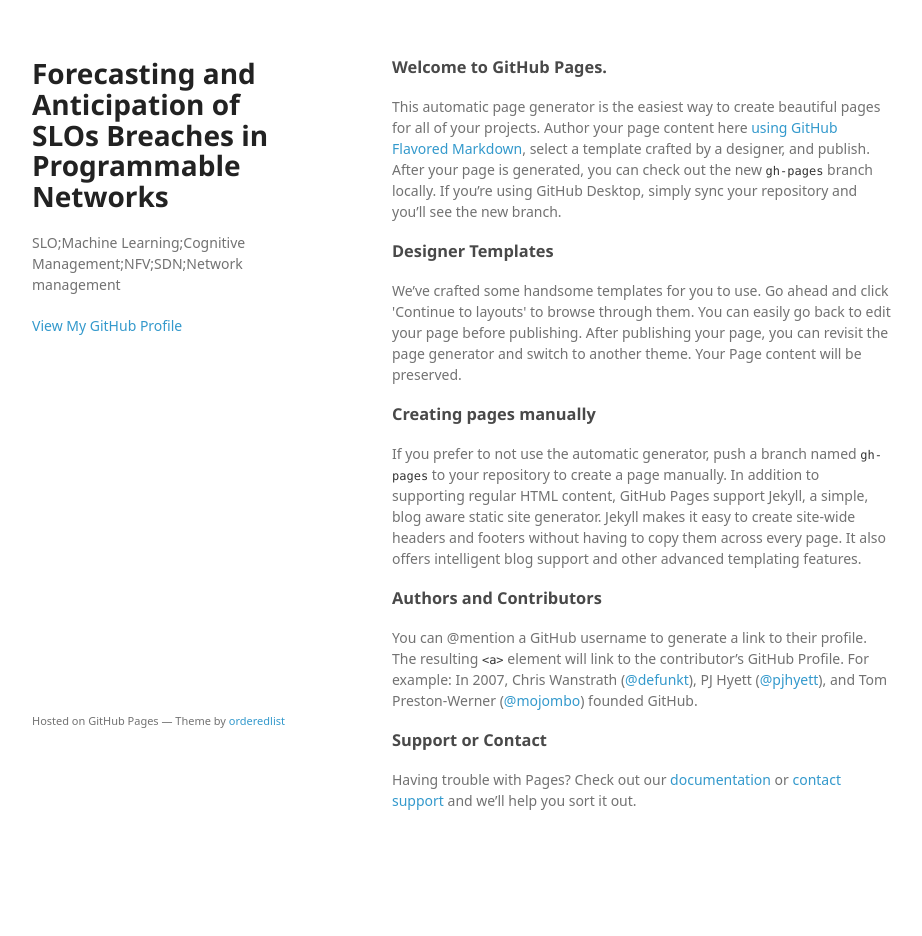
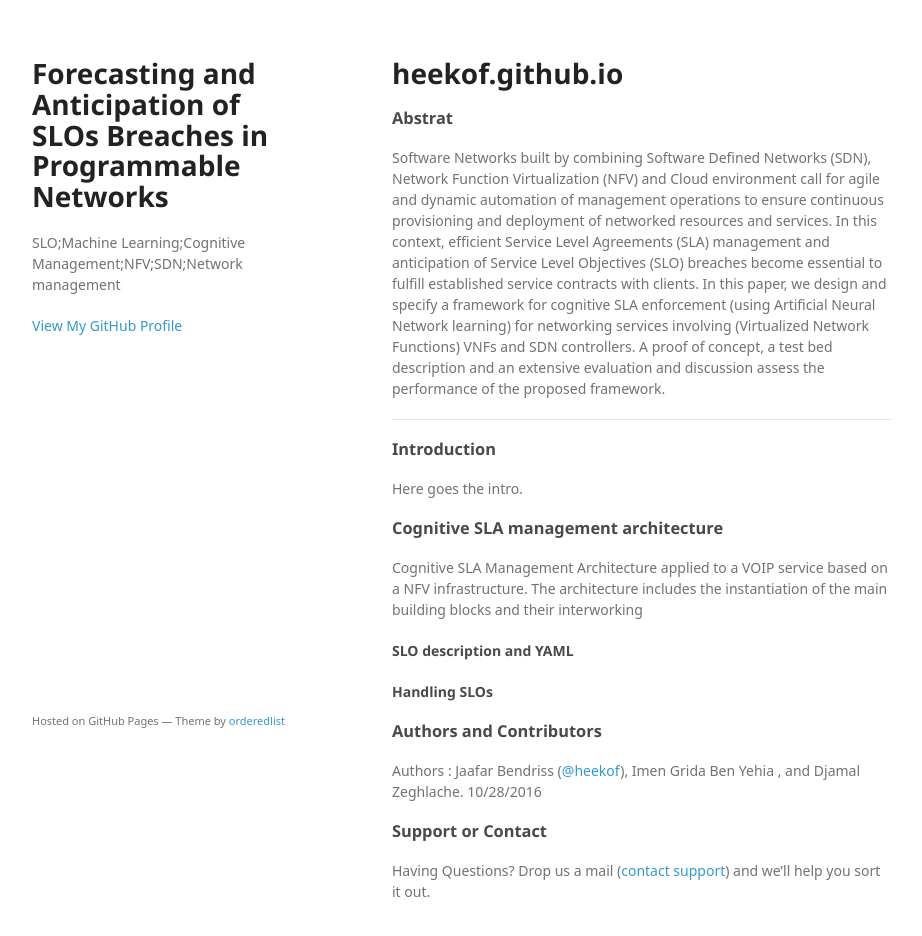
Before and after one commit to heekof/heekof.github.io, a plain HTML site: page index.html in a window 1280 px wide. Shown: the whole page, without its empty margins (178-1100 px from the left). Before the commit the page ends 881 px from the top, so only its background shows below. Drawn offline with Linux system fonts and the light colour scheme; a web font is replaced by a local one.

Commit message:
Replace master branch with page content via GitHub

```diff
--- a/index.html
+++ b/index.html
@@ -23,30 +23,41 @@
 
       </header>
       <section>
-        <h3>
-<a id="welcome-to-github-pages" class="anchor" href="#welcome-to-github-pages" aria-hidden="true"><span aria-hidden="true" class="octicon octicon-link"></span></a>Welcome to GitHub Pages.</h3>
-
-<p>This automatic page generator is the easiest way to create beautiful pages for all of your projects. Author your page content here <a href="https://guides.github.com/features/mastering-markdown/">using GitHub Flavored Markdown</a>, select a template crafted by a designer, and publish. After your page is generated, you can check out the new <code>gh-pages</code> branch locally. If you’re using GitHub Desktop, simply sync your repository and you’ll see the new branch.</p>
+        <h1>
+<a id="heekofgithubio" class="anchor" href="#heekofgithubio" aria-hidden="true"><span aria-hidden="true" class="octicon octicon-link"></span></a>heekof.github.io</h1>
 
 <h3>
-<a id="designer-templates" class="anchor" href="#designer-templates" aria-hidden="true"><span aria-hidden="true" class="octicon octicon-link"></span></a>Designer Templates</h3>
+<a id="abstrat" class="anchor" href="#abstrat" aria-hidden="true"><span aria-hidden="true" class="octicon octicon-link"></span></a>Abstrat</h3>
 
-<p>We’ve crafted some handsome templates for you to use. Go ahead and click 'Continue to layouts' to browse through them. You can easily go back to edit your page before publishing. After publishing your page, you can revisit the page generator and switch to another theme. Your Page content will be preserved.</p>
+<p>Software Networks built by combining Software Defined Networks (SDN), Network Function Virtualization (NFV) and Cloud environment call for agile and dynamic automation of management operations to ensure continuous provisioning and deployment of networked resources and services. In this context, efficient Service Level Agreements (SLA) management and anticipation of Service Level Objectives (SLO) breaches become essential to fulfill established service contracts with clients. In this paper, we design and specify a framework for cognitive SLA enforcement (using Artificial Neural Network learning) for networking services involving (Virtualized Network Functions) VNFs and SDN controllers. A proof of concept, a test bed description and an extensive evaluation and discussion assess the performance of the proposed framework.</p>
+
+<hr>
 
 <h3>
-<a id="creating-pages-manually" class="anchor" href="#creating-pages-manually" aria-hidden="true"><span aria-hidden="true" class="octicon octicon-link"></span></a>Creating pages manually</h3>
+<a id="introduction" class="anchor" href="#introduction" aria-hidden="true"><span aria-hidden="true" class="octicon octicon-link"></span></a>Introduction</h3>
 
-<p>If you prefer to not use the automatic generator, push a branch named <code>gh-pages</code> to your repository to create a page manually. In addition to supporting regular HTML content, GitHub Pages support Jekyll, a simple, blog aware static site generator. Jekyll makes it easy to create site-wide headers and footers without having to copy them across every page. It also offers intelligent blog support and other advanced templating features.</p>
+<p>Here goes the intro.</p>
+
+<h3>
+<a id="cognitive-sla-management-architecture" class="anchor" href="#cognitive-sla-management-architecture" aria-hidden="true"><span aria-hidden="true" class="octicon octicon-link"></span></a>Cognitive SLA management architecture</h3>
+
+<p>Cognitive SLA Management Architecture applied to a VOIP service based on a NFV infrastructure. The architecture includes the instantiation of the main building blocks and their interworking</p>
+
+<h4>
+<a id="slo-description-and-yaml" class="anchor" href="#slo-description-and-yaml" aria-hidden="true"><span aria-hidden="true" class="octicon octicon-link"></span></a>SLO description and YAML</h4>
+
+<h4>
+<a id="handling-slos" class="anchor" href="#handling-slos" aria-hidden="true"><span aria-hidden="true" class="octicon octicon-link"></span></a>Handling SLOs</h4>
 
 <h3>
 <a id="authors-and-contributors" class="anchor" href="#authors-and-contributors" aria-hidden="true"><span aria-hidden="true" class="octicon octicon-link"></span></a>Authors and Contributors</h3>
 
-<p>You can @mention a GitHub username to generate a link to their profile. The resulting <code>&lt;a&gt;</code> element will link to the contributor’s GitHub Profile. For example: In 2007, Chris Wanstrath (<a href="https://github.com/defunkt" class="user-mention">@defunkt</a>), PJ Hyett (<a href="https://github.com/pjhyett" class="user-mention">@pjhyett</a>), and Tom Preston-Werner (<a href="https://github.com/mojombo" class="user-mention">@mojombo</a>) founded GitHub.</p>
+<p>Authors :  Jaafar Bendriss (<a href="https://github.com/heekof" class="user-mention">@heekof</a>), Imen Grida Ben Yehia , and Djamal Zeghlache. 10/28/2016</p>
 
 <h3>
 <a id="support-or-contact" class="anchor" href="#support-or-contact" aria-hidden="true"><span aria-hidden="true" class="octicon octicon-link"></span></a>Support or Contact</h3>
 
-<p>Having trouble with Pages? Check out our <a href="https://help.github.com/pages">documentation</a> or <a href="https://github.com/contact">contact support</a> and we’ll help you sort it out.</p>
+<p>Having Questions?  Drop us a mail (<a href="jaafar.bendriss@orange.com">contact support</a>) and we’ll help you sort it out.</p>
       </section>
       <footer>
         <p><small>Hosted on GitHub Pages &mdash; Theme by <a href="https://github.com/orderedlist">orderedlist</a></small></p>
```
Also changed, not shown: params.json (+1 -1 lines).
